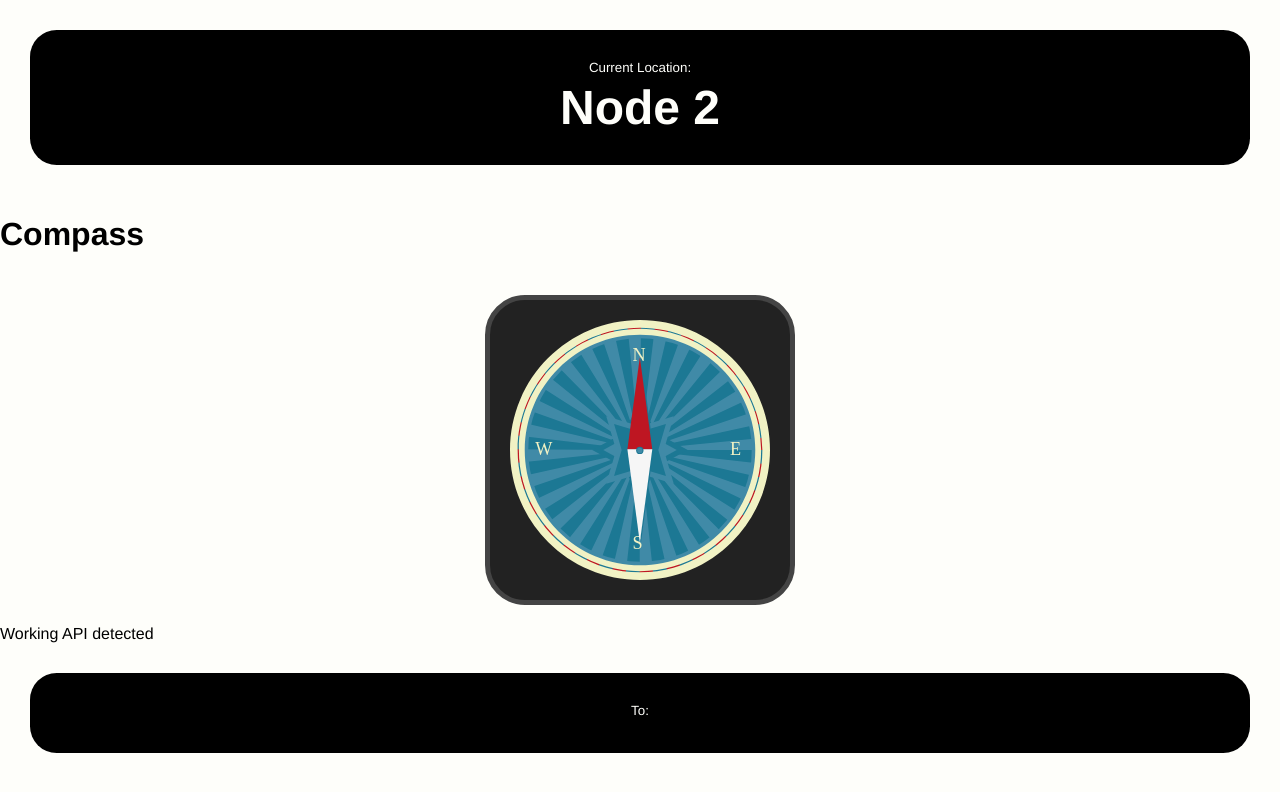
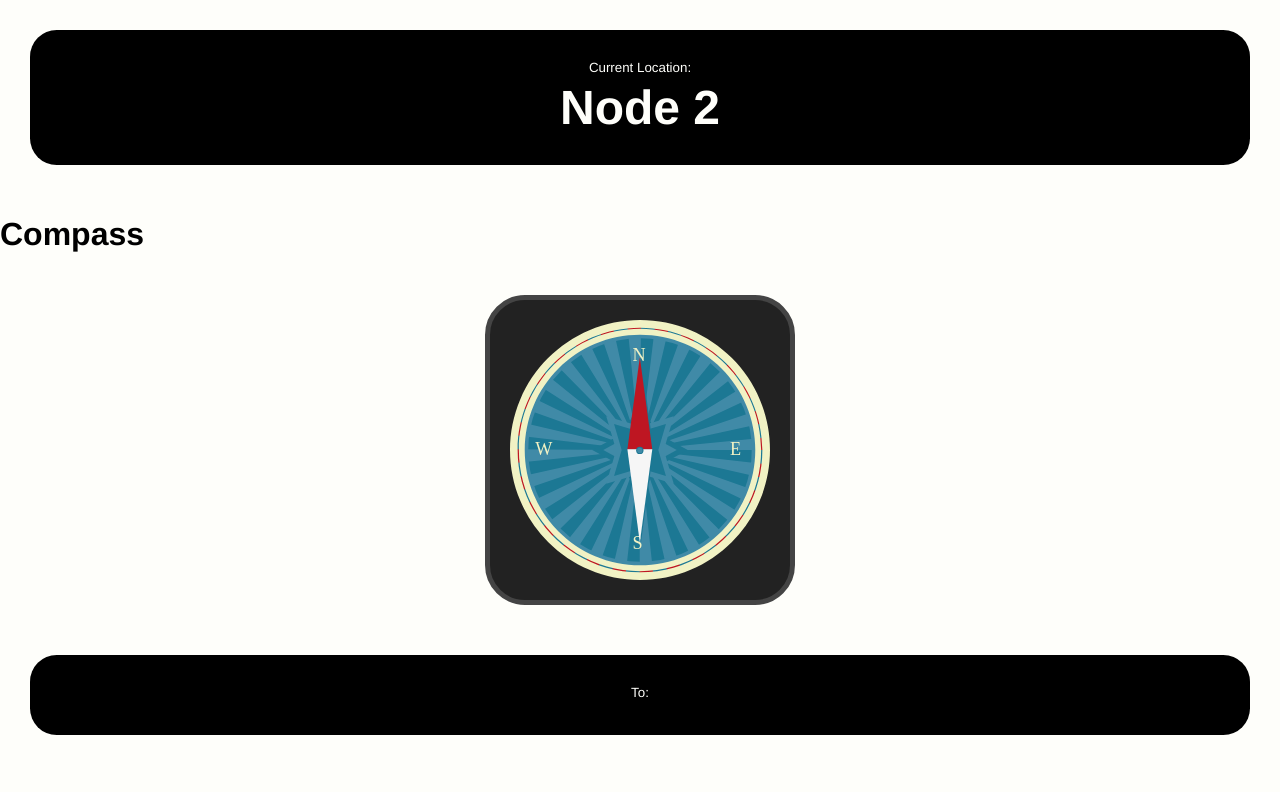
Before and after one commit to AkilanSS/scanner-ui, a plain HTML site: page display.html in a window 1280 px wide. Drawn offline with nearby package versions, Linux system fonts and the light colour scheme.

Commit message:
dsfsdafdsafsdfadf

```diff
--- a/display.html
+++ b/display.html
@@ -20,10 +20,6 @@
             <div class="disc" id="compassDiscImg"></div>
         </div>
 
-
-
-        <div id="notice"></div>
-
         <div id="destination-node-ctn">
             <span id="text-1">To: </span>
             <span id="node-out"></span>  <!-- This is where the destination will be shown -->
--- a/script.js
+++ b/script.js
@@ -17,8 +17,6 @@ document.addEventListener('DOMContentLoaded', () => {
 
 document.addEventListener('DOMContentLoaded', function(event) {
 
-    if (window.DeviceOrientationEvent) {
-      document.getElementById('notice').innerHTML = 'Working API detected';
     window.addEventListener('deviceorientation', (eventData) => {
     // gamma: Tilting the device from left to right. Tilting the device to the right will result in a positive value.
     const tiltLR = eventData.gamma;
@@ -29,12 +27,8 @@ document.addEventListener('DOMContentLoaded', function(event) {
     // Call the function to use the data on the page.
     deviceOrientationHandler(tiltLR, tiltFB, dir);
     }, false);
-    } else {
-      document.getElementById('notice').innerHTML = 'No API detected'
-    };
 
     function deviceOrientationHandler(tiltLR, tiltFB, dir) {
-      // Rotate the disc of the compass. - CSS transform
         const compassDisc = document.getElementById('compassDiscImg');
         compassDisc.style.transform = `rotate(${dir}deg)`;
         compassDisc.style.webkitTransform = `rotate(${dir}deg)`;
```
Lines whose indentation alone changed are shown as unchanged.
